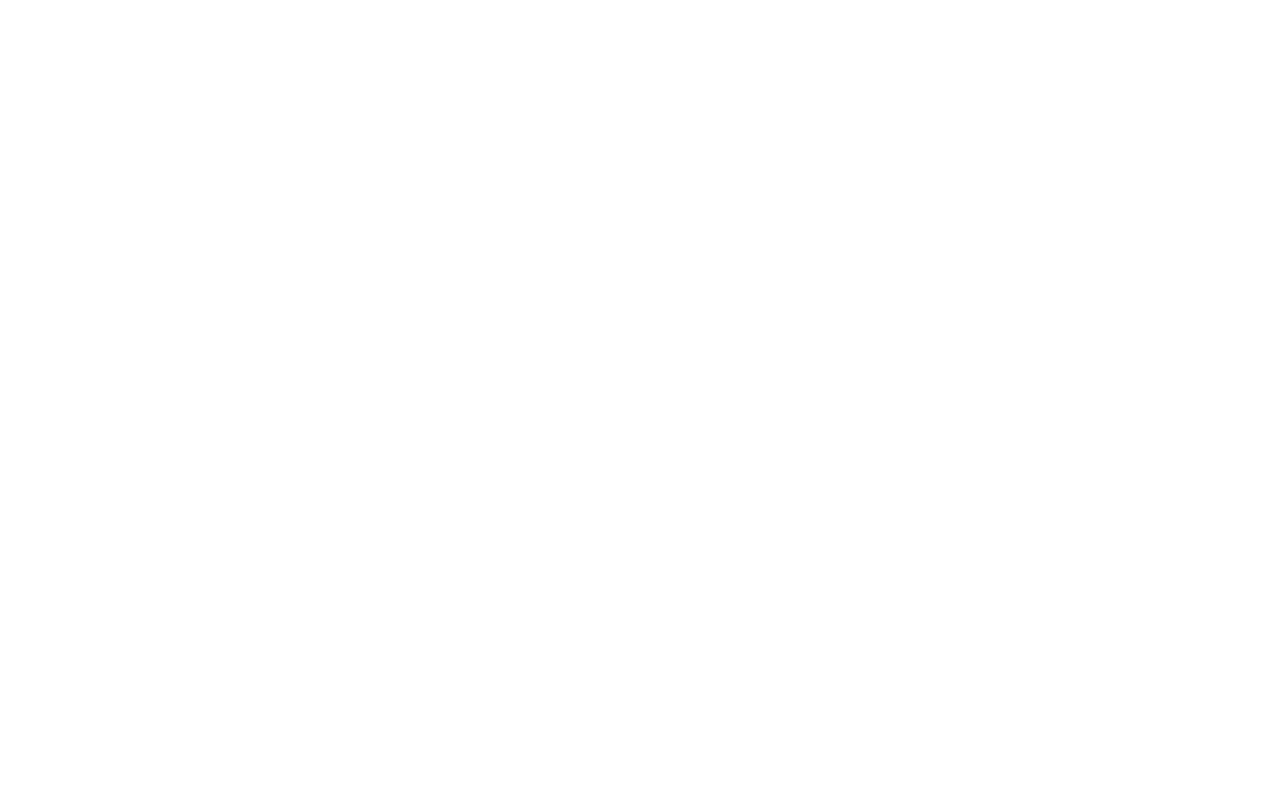
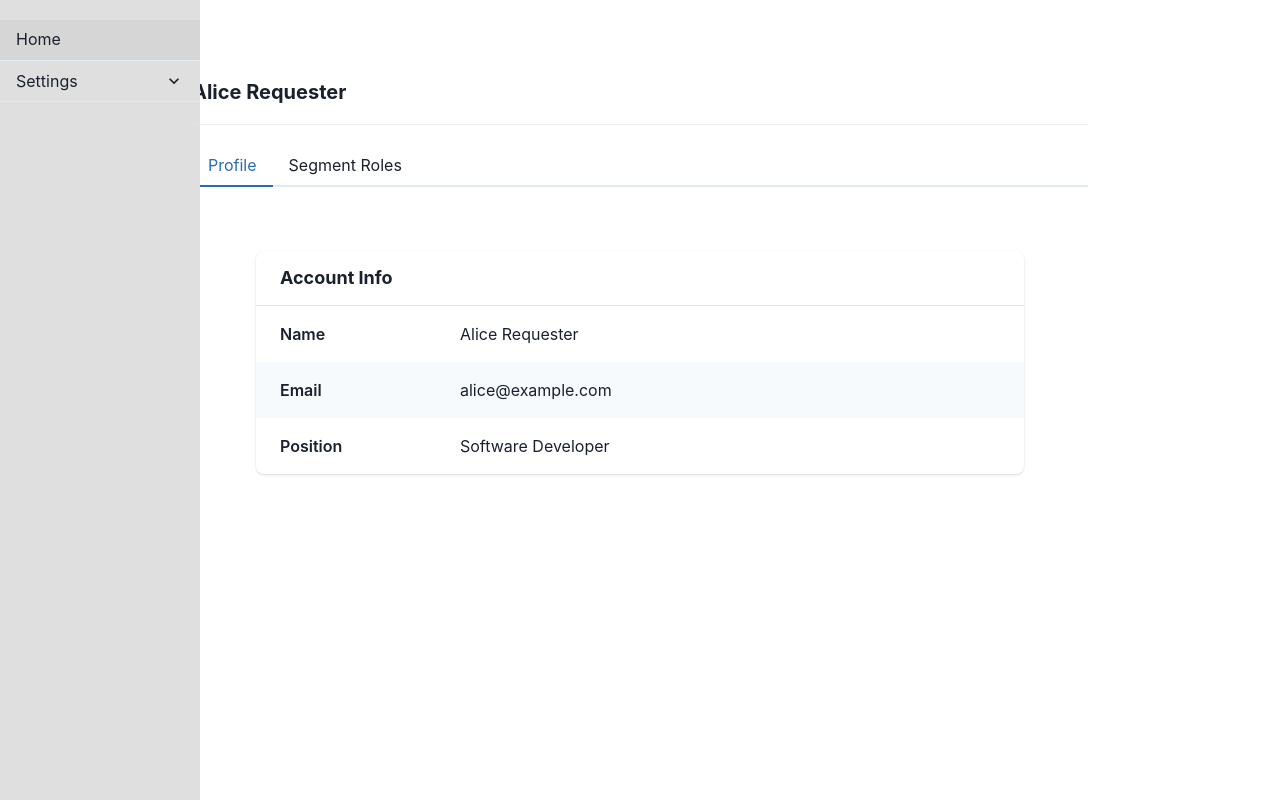
Before and after one commit to nav/authz, a Next.js app: page /settings/iam/users/1 in a window 1280 px wide. Built offline with nearby package versions, Linux system fonts and the light colour scheme; no server answers.

Commit message:
Fixed build issues (#4)

```diff
--- a/config.ts
+++ b/config.ts
@@ -2,9 +2,10 @@ const definitions = {
   API_REQUEST_HEADERS: {
     Authorization: `Token ${process.env.ACCESS_TOKEN}`,
   },
-  API_SERVER: process.env.API_SERVER,
-  SEGMENT_NAME: process.env.NEXT_PUBLIC_SEGMENT_NAME,
-  SEGMENT_NAME_PLURAL: process.env.NEXT_PUBLIC_SEGMENT_NAME_PLURAL,
+  API_SERVER: process.env.API_SERVER || "http://localhost:3000",
+  SEGMENT_NAME: process.env.NEXT_PUBLIC_SEGMENT_NAME || "Segment",
+  SEGMENT_NAME_PLURAL:
+    process.env.NEXT_PUBLIC_SEGMENT_NAME_PLURAL || "Segments",
 };
 
 export { definitions };
```
Also changed, not shown: pages/settings/iam/users/[id]/segments.ts (deleted, +0 -13 lines).
